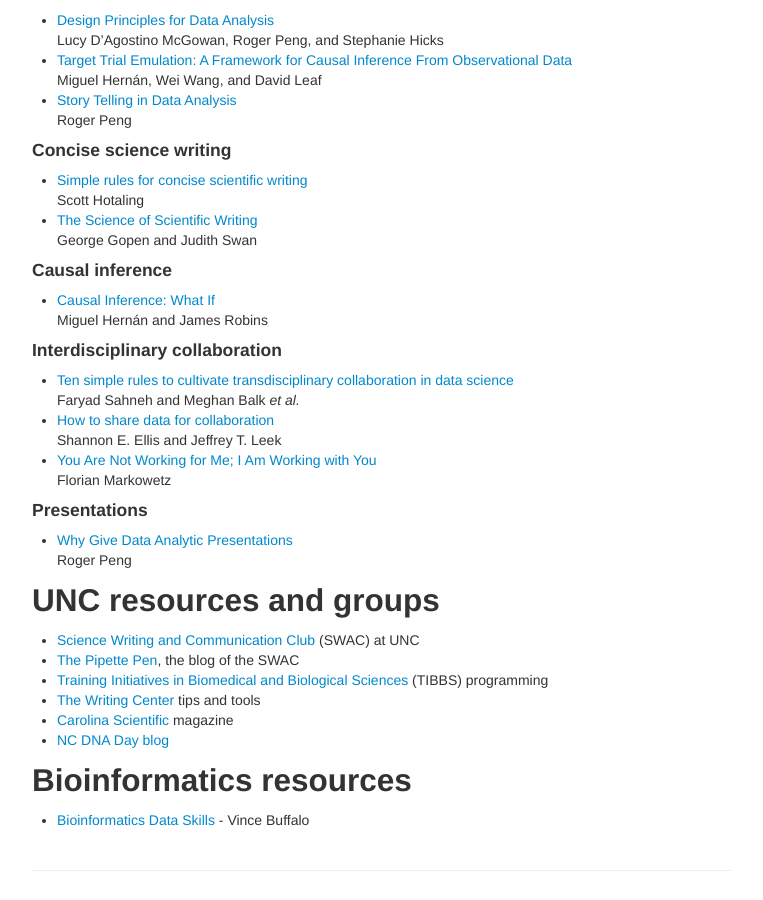
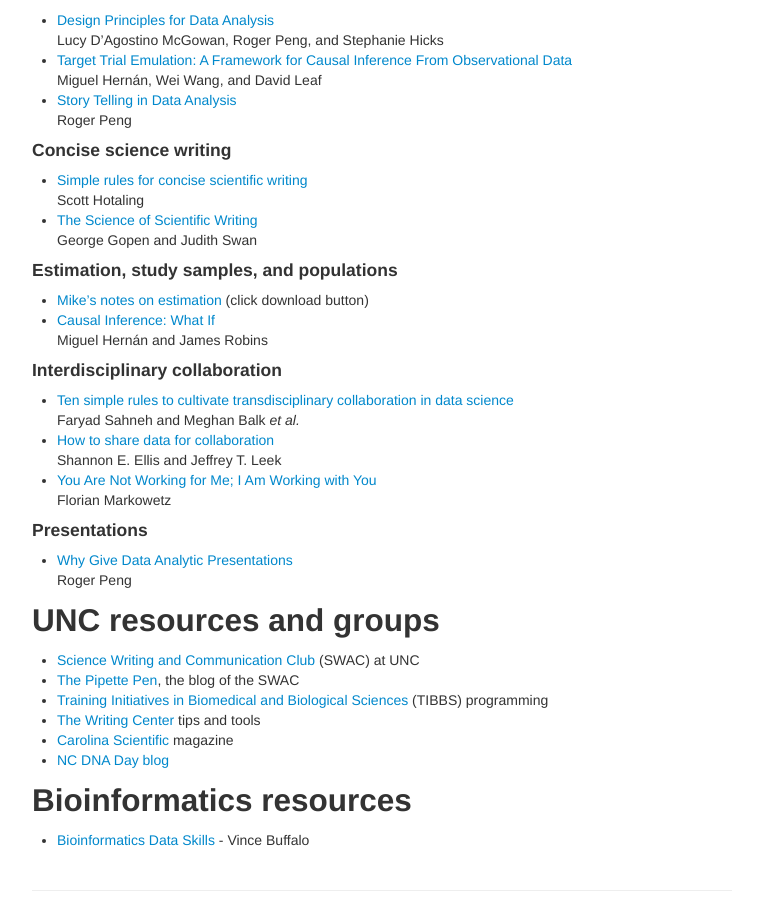
Before and after one commit to biodatascience/datacomm, a Jekyll site: the page built from resources.md, in a window 1280 px wide and 900 px high, scrolled down 1262 px. Shown: the whole window, without its empty margins (258-1021 px from the left). Built offline with Jekyll 4.4.1, drawn with Linux system fonts in a browser that asks for light colours.

Commit message:
update resources

```diff
--- a/resources.md
+++ b/resources.md
@@ -78,8 +78,9 @@ title: Resources
 * [The Science of Scientific Writing](https://cseweb.ucsd.edu/~swanson/papers/science-of-writing.pdf) <br/>
   George Gopen and Judith Swan
 
-#### Causal inference
+#### Estimation, study samples, and populations
 
+* [Mike's notes on estimation](https://github.com/UBDS-3/Statistics-track-v2/blob/master/labs/randomness/randomness.html) (click download button)
 * [Causal Inference: What If](https://www.hsph.harvard.edu/miguel-hernan/causal-inference-book/) <br/>
   Miguel Hernán and James Robins
 
```
